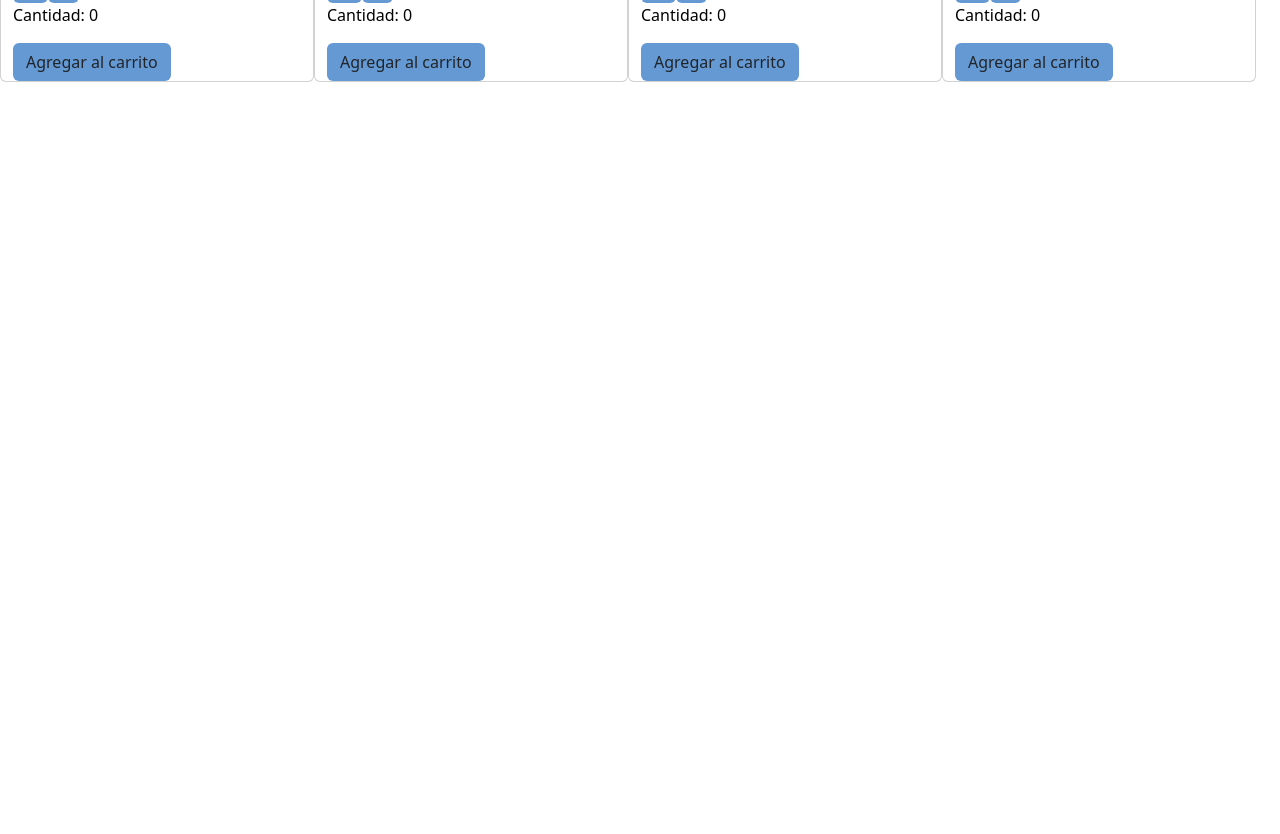
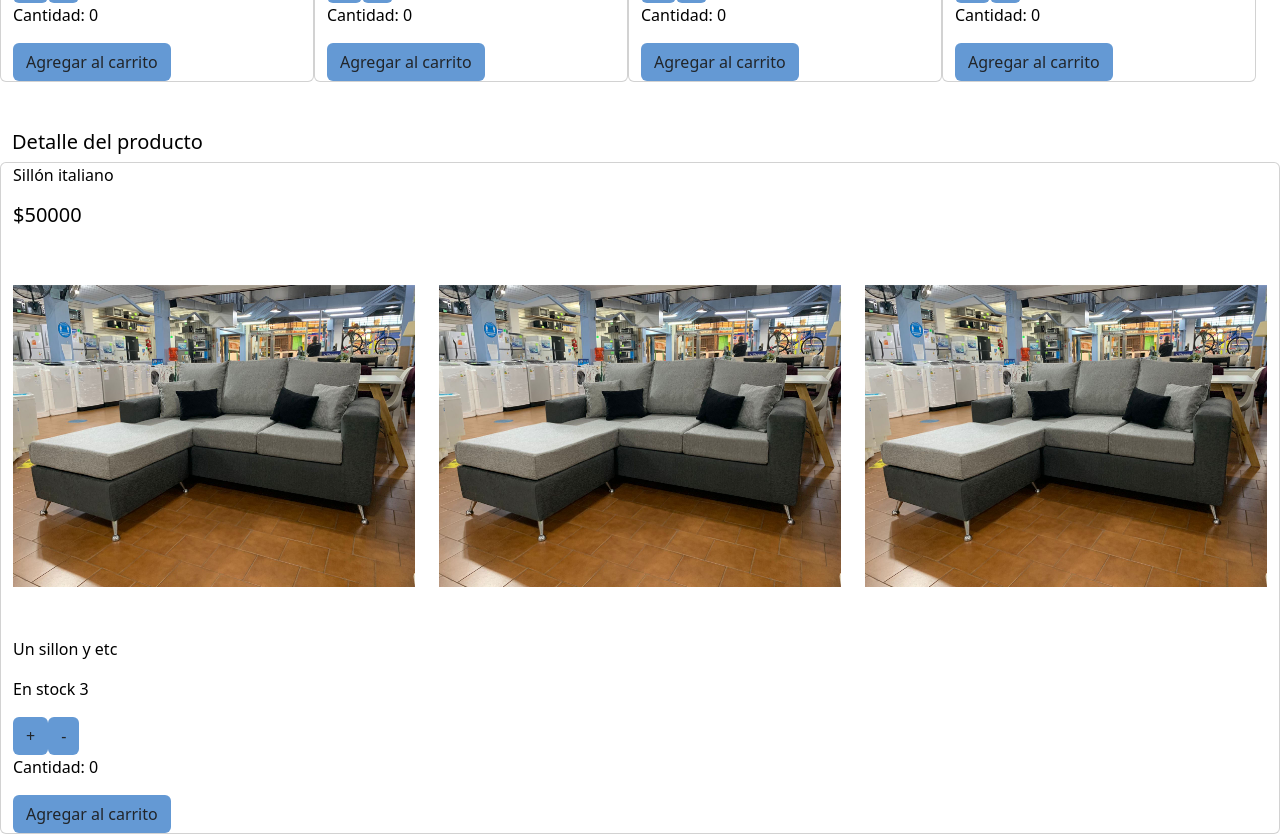
Before and after one commit to tomasmurphy/mobilem, a React (Create React App) app: page / in a window 1280 px wide. Shown: the part 600-1434 px from the top of the page. Before the commit the page ends 800 px from the top, so only its background shows below. Built offline with nearby package versions, Linux system fonts and the light colour scheme; a web font is replaced by a local one.

Commit message:
sexta entrega

```diff
--- a/src/components/CardWidget.js
+++ b/src/components/CardWidget.js
@@ -1,7 +1,7 @@
 export const CardWidget = () =>{
     return(
         <>
-        <i class="bi bi-bag"></i>
+        <i className="bi bi-bag"></i>
         </>
     )
 }
--- a/src/components/Item.js
+++ b/src/components/Item.js
@@ -17,7 +17,7 @@ export const Item = (
   return (
 <div className="card col-3" key={id}>
                 <p>{titulo}</p>
-                <h5>${precio}.-</h5>
+                <h5>${precio}</h5>
                 <img src={img1} alt={`Foto de ${titulo}`} className='img-fluid' />
                 <p>En stock {stock}</p>
                 <ItemCount stock={stock}/>
--- /dev/null
+++ b/src/components/ItemDetail.js
@@ -0,0 +1,31 @@
+import React from 'react'
+import ItemCount from './ItemCount'
+
+
+export const ItemDetail = (
+    {
+    id = 100,
+    titulo = 'Producto de testeo',
+    img1 = 'https://pbs.twimg.com/media/DcwoS-VWkAIB60j.jpg',
+    img2 = 'https://pbs.twimg.com/media/DcwoS-VWkAIB60j.jpg',
+    img3 = 'https://pbs.twimg.com/media/DcwoS-VWkAIB60j.jpg',
+    precio = 600,
+    stock = 10,
+    descripcion = "Descripcion de un producto de testeo"
+}
+
+) => {
+  return (
+<div className="card col-12" key={id}>
+                <p>{titulo}</p>
+                <h5>${precio}</h5>
+                <div className='row'>
+                <img src={img1} alt={`Foto de ${titulo}`} className='col-4 img-fluid' />
+                <img src={img2} alt={`Foto de ${titulo}`} className='col-4 img-fluid' />
+                <img src={img3} alt={`Foto de ${titulo}`} className='col-4 img-fluid' />
+                </div>
+                <p>{descripcion}</p>
+                <p>En stock {stock}</p>
+                <ItemCount stock={stock}/>
+            </div>  )
+}
--- /dev/null
+++ b/src/components/ItemDetailContent.js
@@ -0,0 +1,17 @@
+import { productos } from '../mock/productos';
+import { ItemDetail } from './ItemDetail';
+const ItemDetailContent = () => {
+
+    const itemDetail = productos.find(producto => producto.id === 1)
+    return (
+
+        <>
+            <div className='row mt-5'>
+                <h5>Detalle del producto</h5>
+                <ItemDetail key={itemDetail.id} titulo={itemDetail.titulo} img1={itemDetail.img1} img2={itemDetail.img2} img3={itemDetail.img3} precio={itemDetail.precio} stock={itemDetail.stock} descripcion={itemDetail.descripcion} />
+            </div>
+        </>
+    );
+};
+
+export default ItemDetailContent;
--- a/src/components/Main.js
+++ b/src/components/Main.js
@@ -1,10 +1,12 @@
 import React from 'react';
 import ItemListContainer from '../components/ItemListContainer';
+import ItemDetailContent from './ItemDetailContent';
 
 const Main = () => {
     return (
         <main className="mt-5 container-fluid">
             <ItemListContainer saludo="Bienvenidos a Mobilem" />
+            <ItemDetailContent/>
         </main>
     );
 };
```
